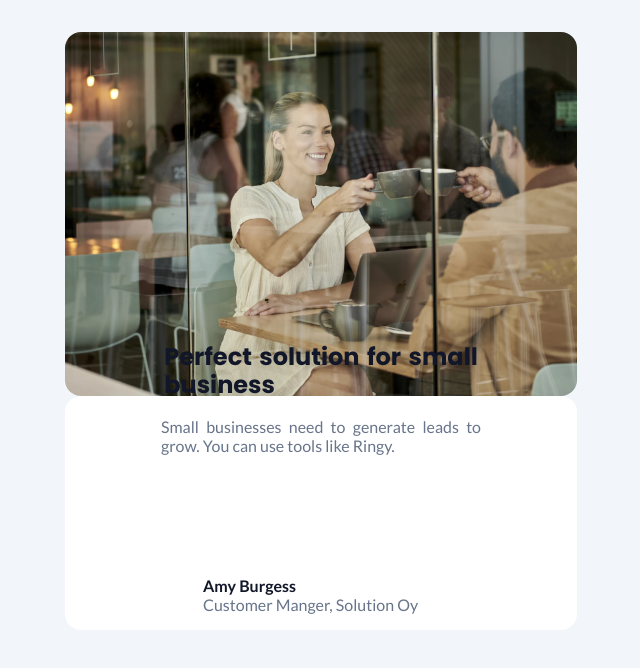
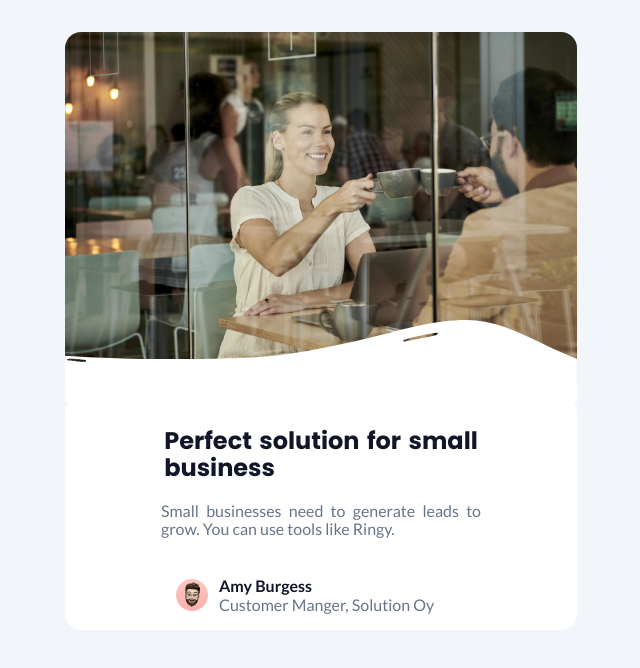
Before and after one commit to PH191116/BussinesCard, a plain HTML site: page index.html in a window 1280 px wide. Shown: the whole page, without its empty margins (319-959 px from the left). Drawn offline with Linux system fonts and the light colour scheme; the site is published under a folder, as on GitHub Pages, so addresses that start at the root find nothing.

Commit message:
Update index.html

```diff
--- a/index.html
+++ b/index.html
@@ -23,7 +23,7 @@
     <main>
         <section class="container">
             <article class="card">
-                <img src="/assets/img/white-overlay.svg" alt="" class="card-img">
+                <img src="./assets/img/white-overlay.svg" alt="" class="card-img">
                 <div class="card-body">
                     <h2>Perfect solution for small business</h2>
                     <p class="card-text">Small businesses need to generate leads to grow. You can use tools like Ringy.
@@ -34,7 +34,7 @@
         </section>
         <footer>
             <article class="footer">
-                <img src="/assets/img/avatar-image-business-card.png" alt="">
+                <img src="./assets/img/avatar-image-business-card.png" alt="">
                 <div class="footer-body">
                     <h4>Amy Burgess</h4>
                     <p>Customer Manger, Solution Oy </p>
```
